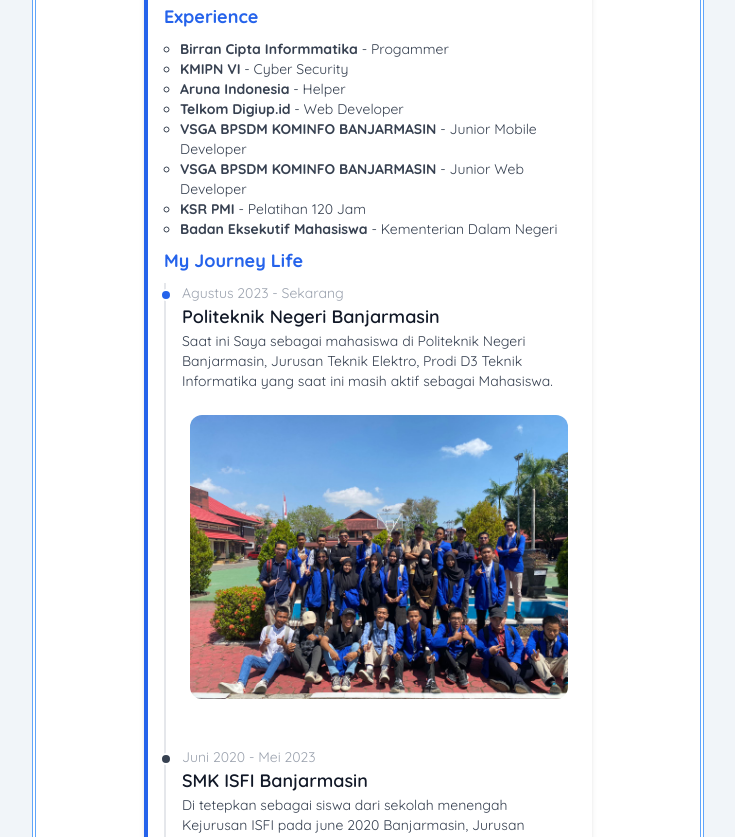
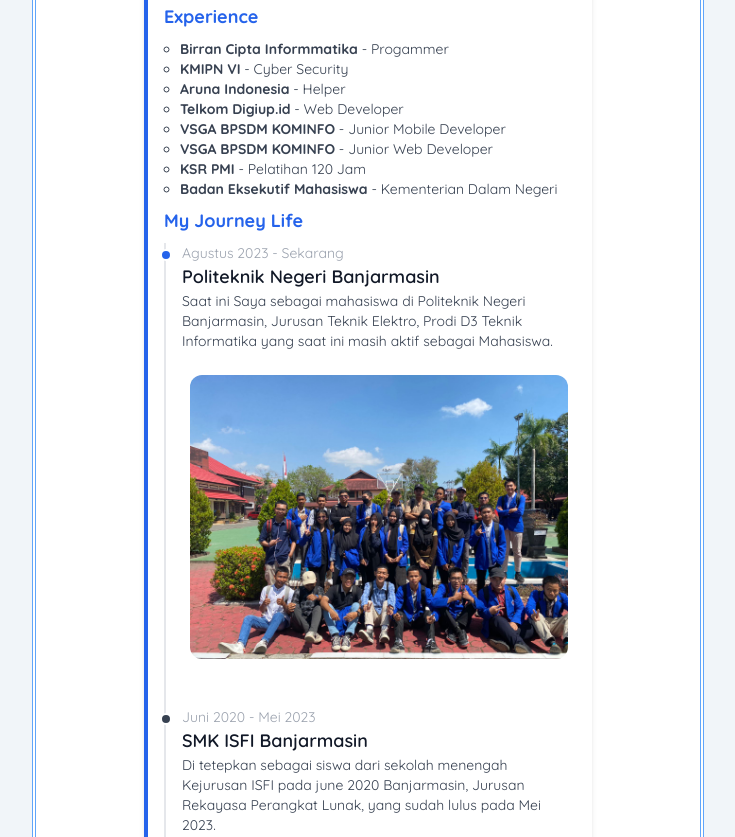
Before and after one commit to budicuy/MyPortofolioWeb, a website: page index.html in a window 1280 px wide. Shown: the part 960-1797 px from the top of the page, without its empty margins (272-1007 px from the left). Drawn offline with nearby package versions, Linux system fonts and the light colour scheme.

```diff
--- a/index.html
+++ b/index.html
@@ -288,10 +288,10 @@
                                             <b>Telkom Digiup.id</b> - Web Developer
                                         </li>
                                         <li>
-                                            <b>VSGA BPSDM KOMINFO BANJARMASIN</b> - Junior Mobile Developer
+                                            <b>VSGA BPSDM KOMINFO</b> - Junior Mobile Developer
                                         </li>
                                         <li>
-                                            <b>VSGA BPSDM KOMINFO BANJARMASIN</b> - Junior Web Developer
+                                            <b>VSGA BPSDM KOMINFO</b> - Junior Web Developer
                                         </li>
                                         <li>
                                             <b>KSR PMI</b> - Pelatihan 120 Jam
```
